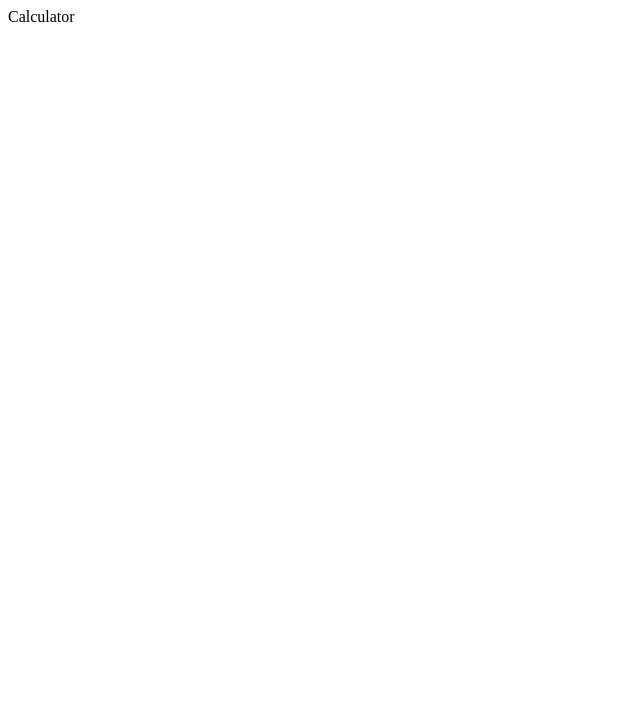
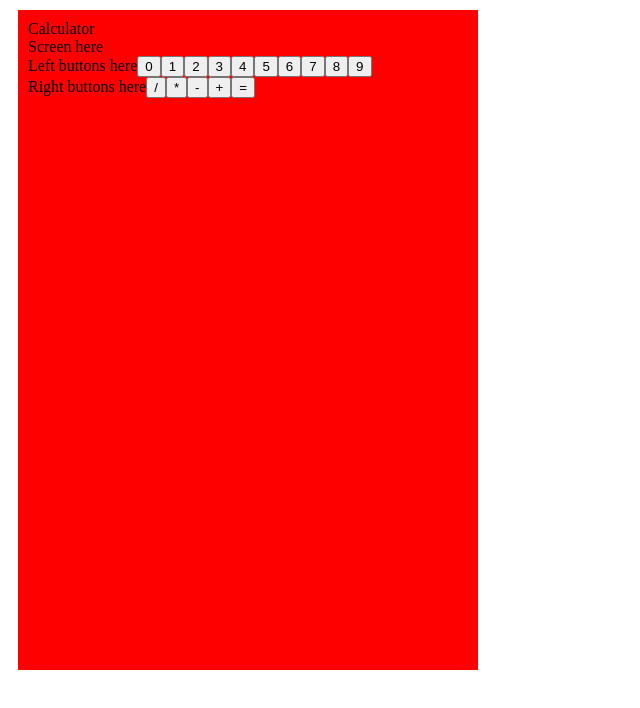
Before and after one commit to ekiham/odin-calculator, a plain HTML site: page index.html in a window 1280 px wide. Shown: the whole page, without its empty margins (0-640 px from the left). Drawn offline with Linux system fonts and the light colour scheme.

Commit message:
add buttons to calculator

```diff
--- a/index.html
+++ b/index.html
@@ -7,7 +7,7 @@
     <title>Odin Calculator</title>
   </head>
   <body>
+    <div class="calc-frame">Calculator</div>
     <script src="javascript.js"></script>
-    <div class="calc-frame">Calculator</div>
   </body>
 </html>
--- a/javascript.js
+++ b/javascript.js
@@ -0,0 +1,63 @@
+var calcScreen = document.createElement("div");
+var leftButtons = document.createElement("div");
+var rightButtons = document.createElement("div");
+
+var digitButtons = document.createElement("div");
+var operatorButtons = document.createElement("div");
+
+const calcFrame = document.querySelector(".calc-frame");
+
+calcScreen.textContent = "Screen here";
+calcScreen.classList.add("calc-screen");
+calcFrame.appendChild(calcScreen);
+
+leftButtons.textContent = "Left buttons here";
+leftButtons.classList.add("lefties");
+calcFrame.appendChild(leftButtons);
+
+rightButtons.textContent = "Right buttons here";
+rightButtons.classList.add("righties");
+calcFrame.appendChild(rightButtons);
+
+function createDigits() {
+  for (let i = 0; i < 10; i++) {
+    var leftSide = document.querySelector(".lefties");
+    var digit = document.createElement("button");
+    digit.className = "num-button";
+    digit.textContent = `${i}`;
+    leftSide.appendChild(digit);
+  }
+}
+
+createDigits();
+
+function createOperators() {
+  var rightSide = document.querySelector(".righties");
+
+  var divide = document.createElement("button");
+  divide.className = "operator";
+  divide.textContent = "/";
+  rightSide.appendChild(divide);
+
+  var multiply = document.createElement("button");
+  multiply.className = "operator";
+  multiply.textContent = "*";
+  rightSide.appendChild(multiply);
+
+  var subtract = document.createElement("button");
+  subtract.className = "operator";
+  subtract.textContent = "-";
+  rightSide.appendChild(subtract);
+
+  var add = document.createElement("button");
+  add.className = "operator";
+  add.textContent = "+";
+  rightSide.appendChild(add);
+
+  var equality = document.createElement("button");
+  equality.className = "operator";
+  equality.textContent = "=";
+  rightSide.appendChild(equality);
+}
+
+createOperators();
--- a/styles.css
+++ b/styles.css
@@ -0,0 +1,7 @@
+.calc-frame {
+  padding: 10px;
+  background-color: red;
+  height: 640px;
+  width: 440px;
+  margin: 10px;
+}
```
